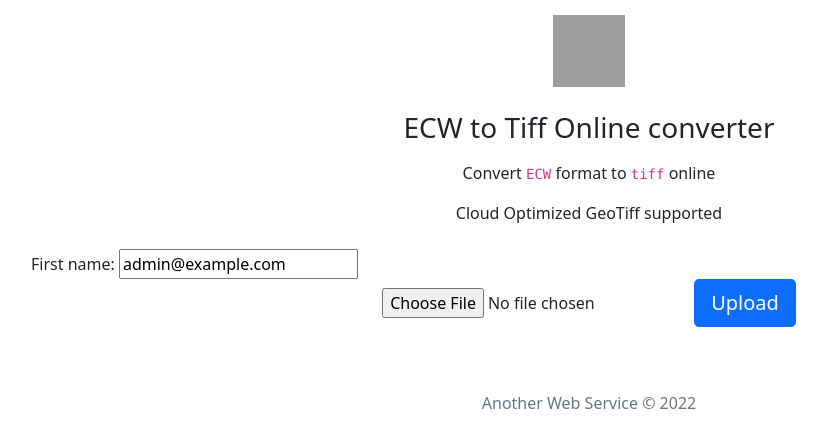
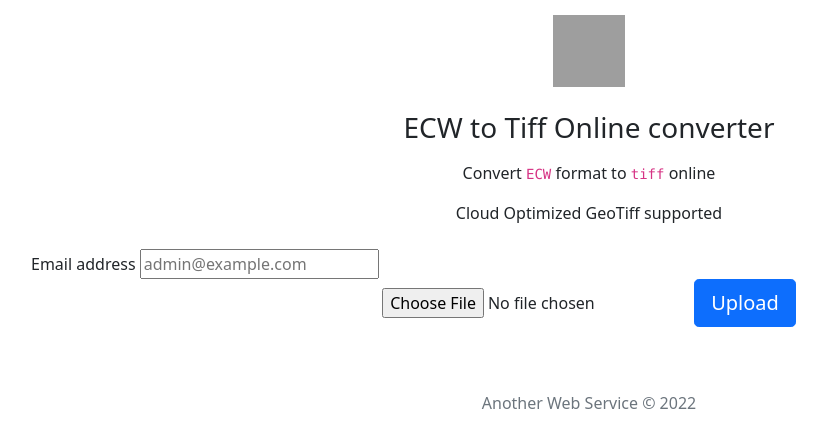
Before and after one commit to KarmaComputing/ecw-to-tiff-conversion, a Flask app: page / in a window 1280 px wide. Shown: the top 448 px of the page, without its empty margins (51-878 px from the left). Run offline with Flask 2, Linux system fonts and the light colour scheme; grey boxes are pictures that could not be loaded.

Commit message:
adjusting template wrong naming

```diff
--- a/templates/homepage.html
+++ b/templates/homepage.html
@@ -33,8 +33,8 @@
                         <p>Cloud Optimized GeoTiff supported</p>
                     </div>
                     <form>
-                      <label class="form-label-group" for="email">First name:</label>
-                      <input class="form-label-group" type="email" id="email" name="email" value="admin@example.com" required /><br>
+                      <label class="form-label-group" for="email">Email address</label>
+                      <input class="form-label-group" type="email" id="email" name="email" placeholder="admin@example.com" required /><br>
                     <div id="upload-btn-container" class="form-label-group">
                         <input type="file" name="file" required />
                         <input class="btn btn-lg btn-primary btn-block" type="submit" value="Upload"/>
```
